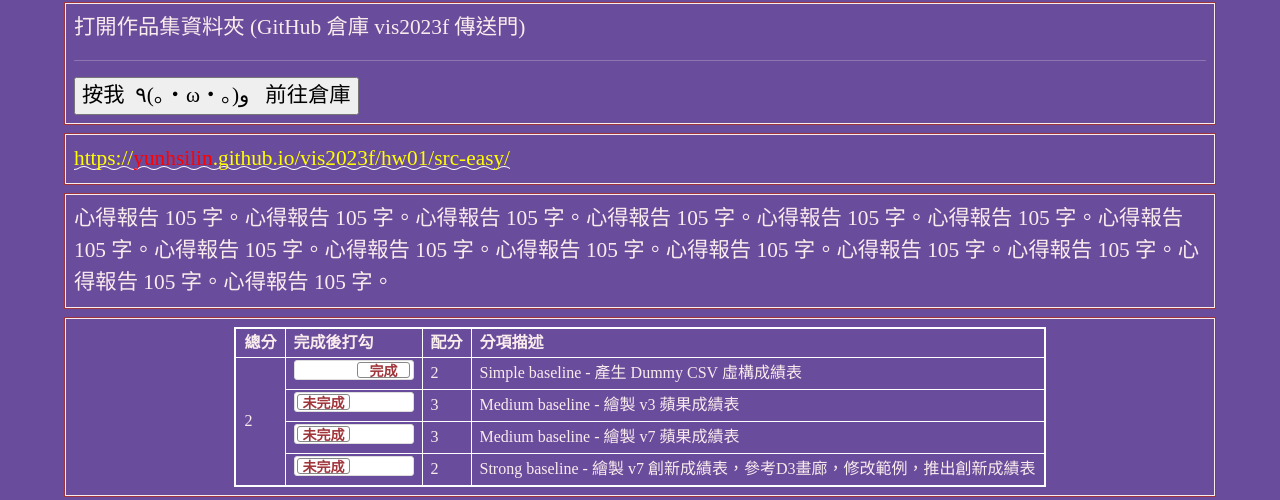
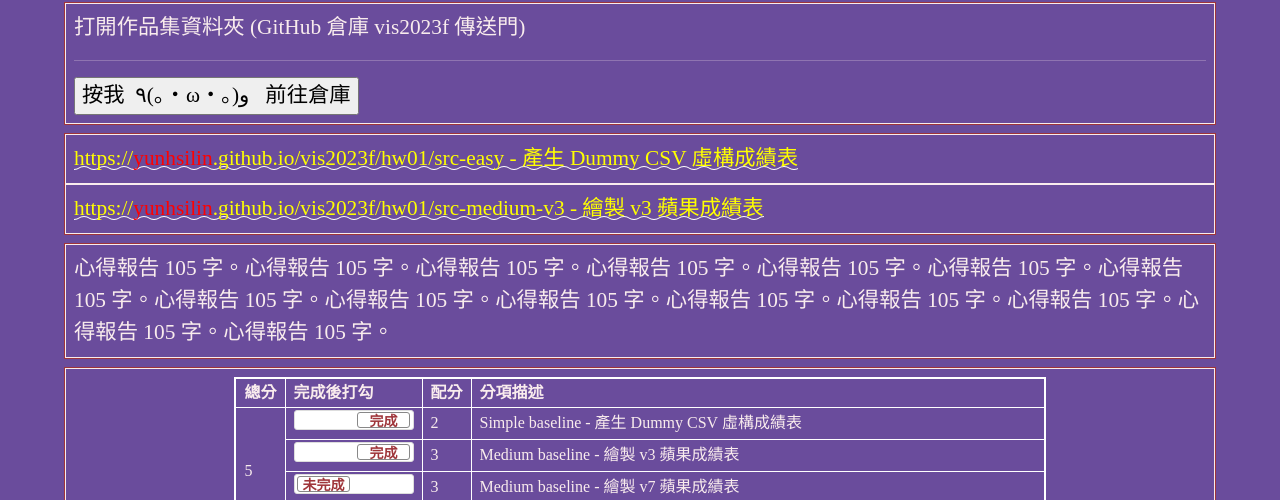
Before and after one commit to yunhsilin/vis2023f, a plain HTML site: page hw01/index.html in a window 1280 px wide. Shown: the part 150-650 px from the top of the page. Drawn offline with nearby package versions, Linux system fonts and the light colour scheme.

Commit message:
Update index.html

```diff
--- a/hw01/index.html
+++ b/hw01/index.html
@@ -194,7 +194,10 @@
   <!-- ------------------------------------------------>
   <div class="row hw12">
     <div class="col-md-12 twenty">
-      <a href="https://yunhsilin.github.io/vis2023f/hw01/src-sasy/hw1.html">https://<span style="color:red;">yunhsilin</span>.github.io/vis2023f/hw01/src-easy/</a>
+      <a href="https://yunhsilin.github.io/vis2023f/hw01/src-sasy/hw1.html">https://<span style="color:red;">yunhsilin</span>.github.io/vis2023f/hw01/src-easy - 產生 Dummy CSV 虛構成績表</a>
+    </div>
+    <div class="col-md-12 twenty">
+      <a href="https://yunhsilin.github.io/vis2023f/hw01/src-medium-v3/hw1.html">https://<span style="color:red;">yunhsilin</span>.github.io/vis2023f/hw01/src-medium-v3 - 繪製 v3 蘋果成績表</a>
     </div>
   </div>
 
@@ -222,7 +225,7 @@
           <td>Simple baseline - 產生 Dummy CSV 虛構成績表</td>
         </tr>
         <tr>
-          <td><input type="checkbox" class="flipswitch" id="myCheckbox2"></td>
+          <td><input type="checkbox" class="flipswitch" id="myCheckbox2" checked></td>
           <td id='m2'>3</td>
           <td>Medium baseline - 繪製 v3 蘋果成績表</td>
         </tr>
@@ -237,15 +240,6 @@
           <td>Strong baseline - 繪製 v7 創新成績表，參考D3畫廊，修改範例，推出創新成績表</td>
         </tr>
       </table>
-    </div>
-  </div>
-
-  <!-- ------------------------------------------------>
-  <div class="row hw12">
-    <div class="col-md-12 twenty">
-      <video id="video1" style="width:100%;max-width:100%;" controls="">
-        <source src="https://www.w3schools.com/html/mov_bbb.mp4" type="video/mp4">
-      </video>
     </div>
   </div>
 
```
